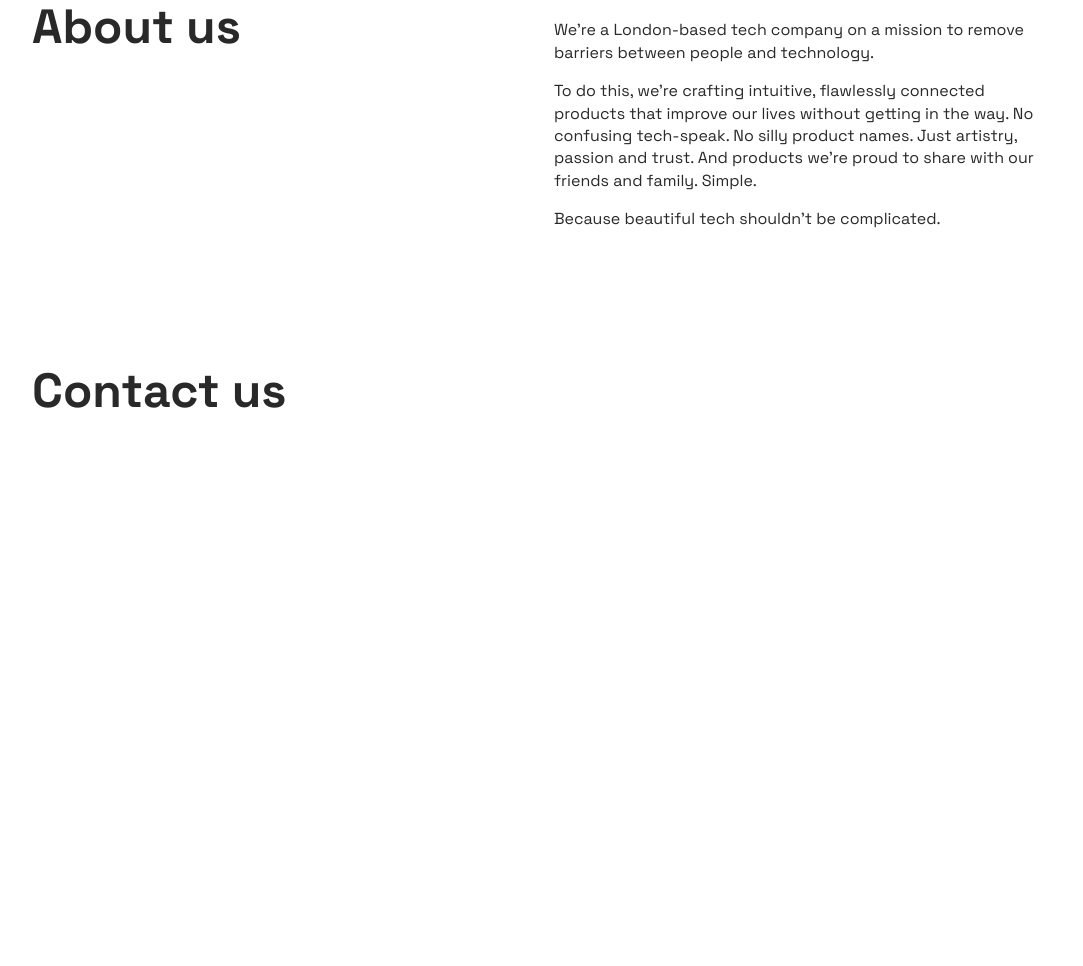
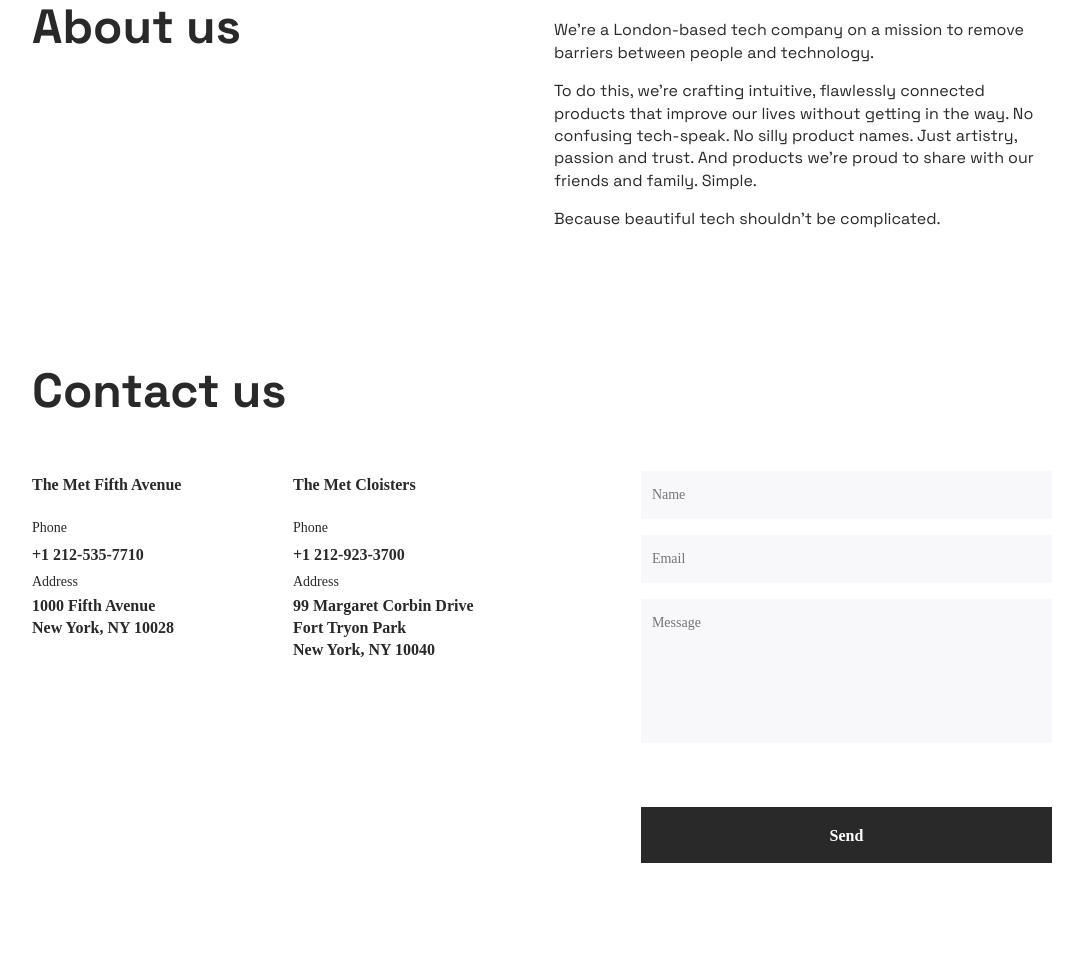
Before and after one commit to myehor/own_landing, a website built with Vite: page index.html in a window 1280 px wide. Shown: the part 3287-4253 px from the top of the page, without its empty margins (98-1181 px from the left). Before the commit the page ends 3878 px from the top, so only its background shows below. Built offline with nearby package versions, Linux system fonts and the light colour scheme.

Commit message:
added section contacts

```diff
--- a/index.html
+++ b/index.html
@@ -224,6 +224,86 @@
 
           <section class="contacts" id="contacts">
             <h2 class="section-title">Contact us</h2>
+
+            <div class="contacts-grid">
+              <div class="contact contacts-grid__contact">
+                <div class="contact__data">
+                  <h3 class="contact__name">The Met Fifth Avenue</h3>
+                  <p class="contact__text">Phone</p>
+                  <a class="contact__number" href="tel:+1 212-535-7710">
+                    +1 212-535-7710
+                  </a>
+                  <p class="contact__text">Address</p>
+                  <a
+                    href="https://www.google.com/maps/place/%D0%9C%D0%B5%D1%82%D1%80%D0%BE%D0%BF%D0%BE%D0%BB%D0%B8%D1%82%D0%B5%D0%BD-%D0%BC%D1%83%D0%B7%D0%B5%D0%B9/@40.7794406,-73.9658189,17z/data=!3m2!4b1!5s0x89c25896e10b5523:0x6c1168e355509b8b!4m6!3m5!1s0x89c25896f660c26f:0x3b2fa4f4b6c6a1fa!8m2!3d40.7794366!4d-73.963244!16zL20vMDljN2I?hl=ru&entry=ttu"
+                    class="contact__address"
+                    target="_blank"
+                  >
+                    1000 Fifth Avenue <br>
+                    New York, NY 10028
+                  </a>
+                </div>
+
+                <div class="contact__data">
+                  <h3 class="contact__name">The Met Cloisters</h3>
+                  <p class="contact__text">Phone</p>
+                  <a class="contact__number" href="tel:+1 212-535-7710">
+                    +1 212-923-3700
+                  </a>
+                  <p class="contact__text">Address</p>
+                  <a
+                    href="https://www.google.com/maps/place/%D0%9C%D1%83%D0%B7%D0%B5%D0%B9+%D0%9A%D0%BB%D0%BE%D0%B9%D1%81%D1%82%D0%B5%D1%80%D1%81/@40.8648668,-73.9343023,17z/data=!3m1!4b1!4m6!3m5!1s0x89c2f40170f2a62b:0x9191e7fa95df29ad!8m2!3d40.8648628!4d-73.9317274!16zL20vMDFyczdi?hl=ru&entry=ttu"
+                    class="contact__address"
+                    target="_blank"
+                  >
+                    99 Margaret Corbin Drive <br>
+                    Fort Tryon Park <br>
+                    New York, NY 10040 <br>
+                  </a>
+                </div>
+              </div>
+              <form
+                action="#"
+                class="form contacts-grid__form"
+                method="post"
+                onsubmit="this.reset(); return false"
+              >
+                <div class="form__field">
+                  <input
+                    type="text"
+                    placeholder="Name"
+                    name="name"
+                    class="form__field-info"
+                    required
+                  >
+                </div>
+                <div class="form__field">
+                  <input
+                    type="email"
+                    name="email"
+                    placeholder="Email"
+                    class="form__field-info"
+                    required
+                  >
+                </div>
+                <div class="form__field">
+                  <textarea
+                    class="form__textarea form__field-info"
+                    placeholder="Message"
+                    required
+                  ></textarea>
+                </div>
+                <div class="form__button">
+                  <button
+                    type="submit"
+                    class="form__button-text"
+                    value="Send"
+                  >
+                  Send
+                  </button>
+                </div>
+              </form>
+            </div>
           </section>
         </div>
       </div>
--- /dev/null
+++ b/src/styles/blocks/contact.scss
@@ -0,0 +1,64 @@
+.contact {
+  @include onDesktop {
+    display: grid;
+    column-gap: 24px;
+    grid-template-columns: repeat(6, 1fr);
+  }
+
+  &__data {
+    grid-column: span 3;
+  }
+
+  &__name {
+    margin: 0;
+    margin-bottom: 16px;
+    color: $main-text-color;
+    font-family: "Cinzel", serif;
+    font-size: 16px;
+    font-style: normal;
+    font-weight: 700;
+    line-height: 27px;
+  }
+
+  &__text {
+    margin: 0;
+    color: $main-text-color;
+    font-family: "Cinzel", serif;
+    font-size: 14px;
+    font-style: normal;
+    font-weight: 400;
+    line-height: 27px;
+  }
+
+  &__number {
+    margin: 0;
+    margin-bottom: 8px;
+    color: $main-text-color;
+    font-family: "Cinzel", serif;
+    font-size: 16px;
+    font-style: normal;
+    font-weight: 700;
+    line-height: 27px;
+    text-decoration: none;
+
+    &:hover {
+      color: $main-text-color;
+    }
+  }
+
+  &__address {
+    margin: 0;
+    margin-bottom: 48px;
+    color: $main-text-color;
+    font-family: "Cinzel", serif;
+    font-size: 16px;
+    font-style: normal;
+    font-weight: 700;
+    line-height: 140%;
+    text-decoration: none;
+
+    &:hover {
+      color: $main-text-color;
+    }
+  }
+}
--- /dev/null
+++ b/src/styles/blocks/contacts-grid.scss
@@ -0,0 +1,28 @@
+.contacts-grid {
+  @include pageGrid;
+  row-gap: 48px;
+
+  &__contact {
+    grid-column: 1 / -1;
+
+    @include onTablet {
+      grid-column: span 3;
+    }
+
+    @include onDesktop {
+      grid-column: span 6;
+    }
+  }
+
+  &__form {
+    grid-column: 1 / -1;
+
+    @include onTablet {
+      grid-column: span 3;
+    }
+
+    @include onDesktop {
+      grid-column: 8 / 13;
+    }
+  }
+}
--- /dev/null
+++ b/src/styles/blocks/form.scss
@@ -0,0 +1,81 @@
+.form {
+  &__field {
+    margin-bottom: 16px;
+    display: flex;
+    justify-content: center;
+    color: #7e7e83;
+
+    &-info {
+      box-sizing: border-box;
+      color: #7e7e83;
+      background: #f8f8fa;
+      border: none;
+      outline: none;
+      padding-inline: 10.9px;
+      height: 48px;
+      font-family: "Cinzel", serif;
+      font-size: 14px;
+      font-style: normal;
+      font-weight: 400;
+      line-height: 20px;
+      width: 100%;
+      appearance: none;
+
+      &:hover {
+        border: 1px solid #d5d7de;
+        color: $main-text-color;
+      }
+
+      &:active {
+        color: $main-text-color;
+      }
+
+      &:focus {
+        border: 1px solid #000;
+        color: $main-text-color;
+      }
+    }
+  }
+
+  &__textarea {
+    padding: 0;
+    padding-inline: 10.9px;
+    padding-block: 14px;
+    height: 144px;
+    overflow-y: auto;
+    margin-bottom: 48px;
+    resize: none;
+    appearance: none;
+  }
+
+  &__button {
+    display: flex;
+    justify-content: center;
+    margin-bottom: 100px;
+
+    &-text {
+      box-sizing: border-box;
+      text-align: center;
+      line-height: 56px;
+      width: 100%;
+      height: 56px;
+      background-color: $main-text-color;
+      color: #fff;
+      font-family: "Cinzel", serif;
+      font-size: 16px;
+      font-style: normal;
+      font-weight: 700;
+      border: none;
+      outline: none;
+
+      &:hover {
+        background-color: #ae1c23;
+        cursor: pointer;
+      }
+
+      &:active {
+        background-color: #eb343d;
+      }
+    }
+  }
+}
--- a/src/styles/style.scss
+++ b/src/styles/style.scss
@@ -12,4 +12,7 @@
 @import 'blocks/section-title.scss';
 @import 'blocks/about-us.scss';
 @import 'blocks/categories.scss';
+@import 'blocks/contact.scss';
+@import 'blocks/contacts-grid.scss';
+@import 'blocks/form.scss';
 @import 'blocks/footer';
--- a/src/styles/utils/mixins.scss
+++ b/src/styles/utils/mixins.scss
@@ -32,7 +32,7 @@
 }
 
 @mixin pageGrid {
-    $mobile-columns: 2;
+  $mobile-columns: 2;
   $tablet-columns: 6;
   $desktop-columns: 12;
 
```
